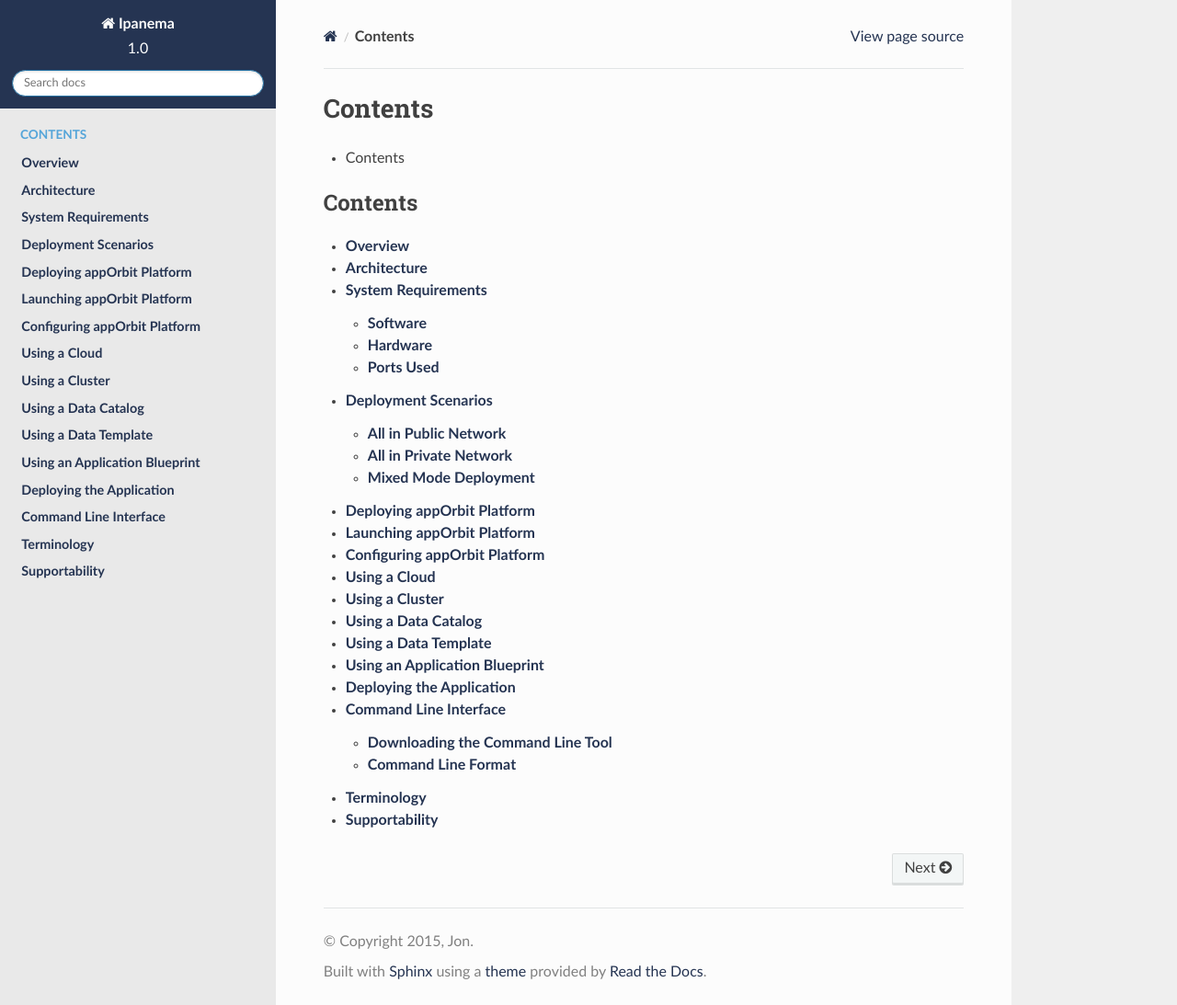
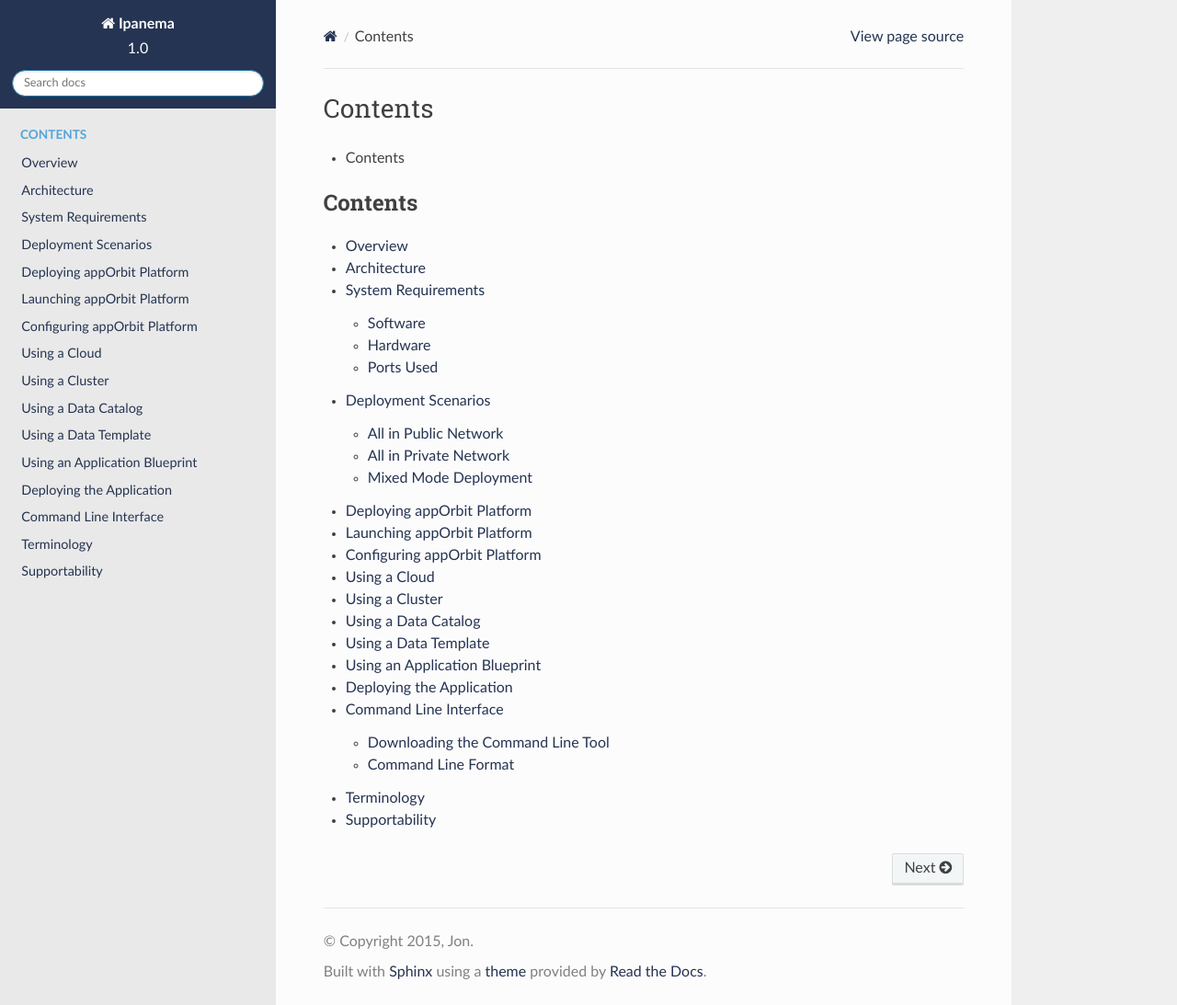
Before and after one commit to manish-gemini/cicd-test, a Sphinx documentation site: the page built from SPHINX/IMAGE/source/index.rst, in a window 1280 px wide and 1093 px high. Shown: the whole window at 92% size. Built offline with Sphinx 7.4.7 and the Read the Docs theme 2.0.0, drawn with Linux system fonts in a browser that asks for light colours; pages that are not in the unit, such as notebooks, are missing from menus.

Commit message:
theme update

```diff
--- a/SPHINX/IMAGE/source/custom/css/apporbit_theme.css
+++ b/SPHINX/IMAGE/source/custom/css/apporbit_theme.css
@@ -23,3 +23,6 @@ a{
 .wy-side-nav-search > div.version{
 	color:white;
 }
+b, strong {
+    font-weight: normal;
+}
```
